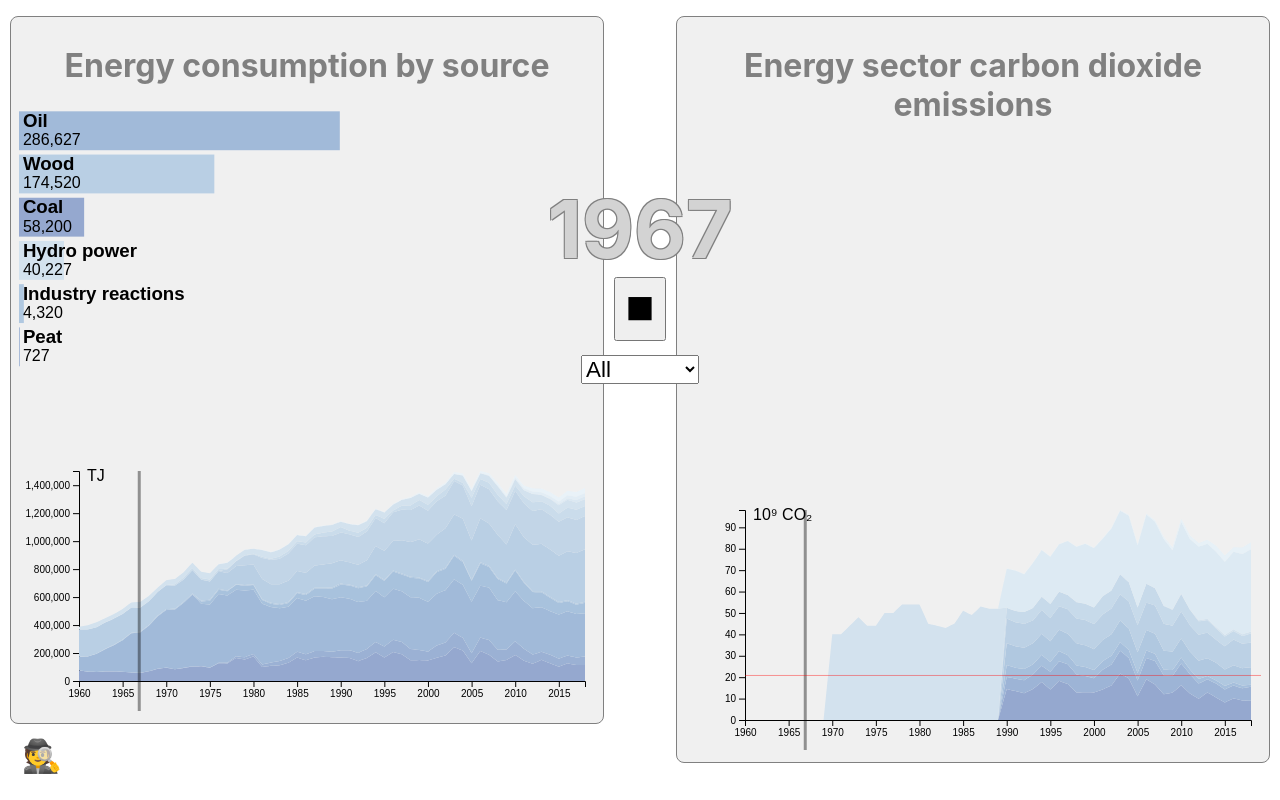
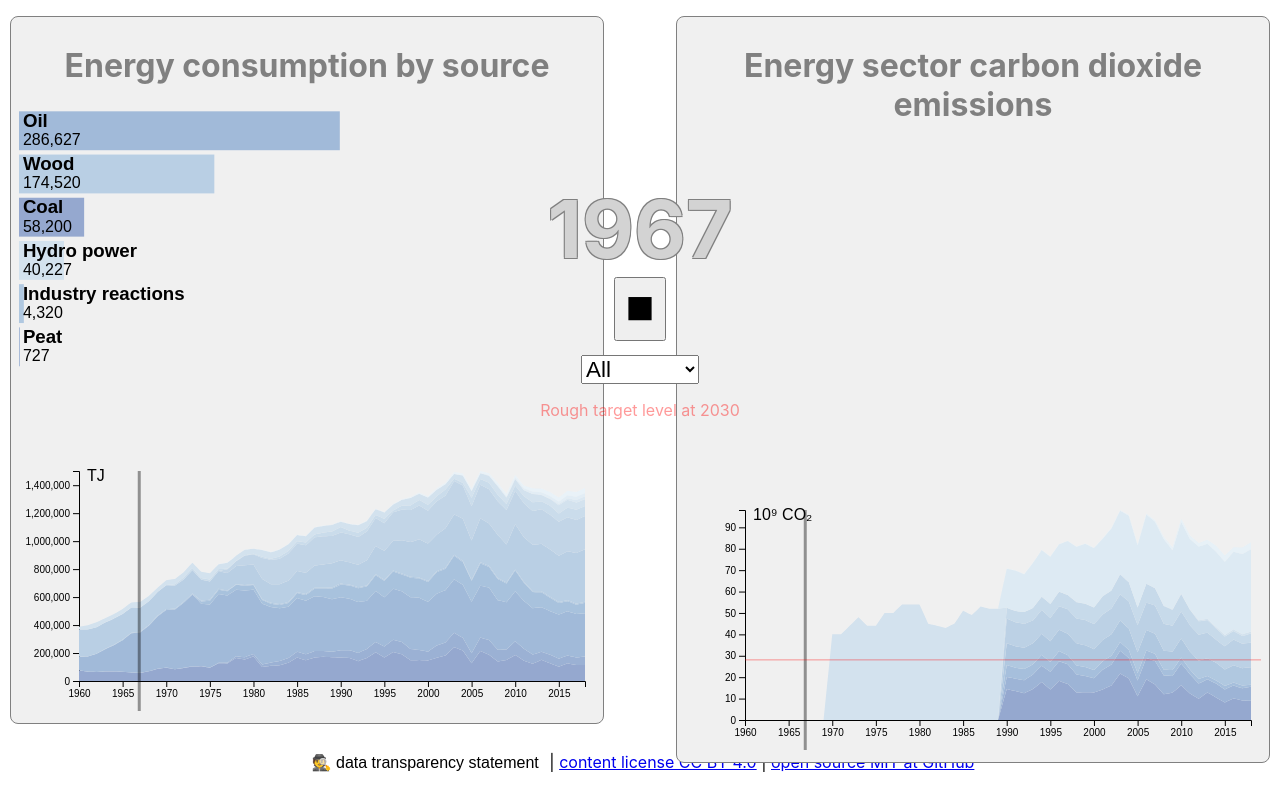
Before and after one commit to teemulehtinen/energy-in-finland-visualization, a React (Create React App) app: page / in a window 1280 px wide. Built offline with nearby package versions, Linux system fonts and the light colour scheme.

Commit message:
Add transparency statement, footer, and red level

```diff
--- a/package.json
+++ b/package.json
@@ -1,7 +1,7 @@
 {
   "name": "heating-visualization",
   "version": "0.1.0",
-  "homepage": "https://teemulehtinen.github.io/energy-in-finland-visualization/",
+  "homepage": ".",
   "private": true,
   "dependencies": {
     "@testing-library/jest-dom": "^5.11.5",
--- a/src/App.css
+++ b/src/App.css
@@ -54,9 +54,15 @@
 .Year select {
     font-size: 1.4em;
 }
+.red {
+    color: rgba(255, 0, 0, 0.4);
+}
+footer {
+    text-align: center;
+}
 .transparency {
     margin-top: 720px;
-    font-size: 2em;
+    font-size: 1em;
     background: none;
     border: none;
     cursor: pointer;
@@ -102,3 +108,25 @@
     font-weight: normal;
     font-size: 12pt;
 }
+
+.dialog-shadow {
+    position: absolute;
+    z-index: 500;
+    left: 0;
+    top: 0;
+    width: 100%;
+    height: 100%;
+    background: rgba(0, 0, 0, 0.2);
+}
+.dialog-box {
+    width: 50%;
+    margin: 3em auto;
+    border: 1px solid grey;
+    border-radius: 0.5em;
+    background: #f0f0f0;
+    padding: 0.5em 2em;
+}
+.dialog-close {
+    float: right;
+    margin-right: -1.8em;
+}
--- a/src/App.js
+++ b/src/App.js
@@ -9,10 +9,9 @@ import { names } from './data/names'
 import Year from './components/Year'
 import Timeline from './components/Timeline'
 import BarChartRace from './components/BarChartRace'
+import TransparencyDialog from './components/TransparencyDialog'
 
 const App = () => {
-
-    const target2030 = 0.4 * 52.6
 
   const interpolationSteps = 3
 
@@ -25,6 +24,8 @@ const App = () => {
   const [frame, setFrame] = useState(0)
   const [pause, setPause] = useState(false)
   const [filter, setFilter] = useState('all')
+  const [dialog, setDialog] = useState(false)
+  const [target, setTarget] = useState(0)
 
   useEffect(() => {
     csv('primaryenergy.csv', parseConsumptionRow).then(data => setRawConsumption(data))
@@ -33,15 +34,25 @@ const App = () => {
 
   useEffect(() => {
     if (rawConsumption.length > 0 && rawEmissions.length > 0) {
-            setConsumption(pickAndRank(rawConsumption, consumptionKeys[filter], interpolationSteps))
+      const consumption = pickAndRank(rawConsumption, consumptionKeys[filter], interpolationSteps)
       const years = [rawConsumption[0].date.getFullYear(), rawEmissions[0].date.getFullYear()]
-            setEmissions(pickAndRank(emissionsZeroYears(years[0], years[1]).concat(rawEmissions), emissionsKeys[filter], interpolationSteps))
+      const emissions = pickAndRank(emissionsZeroYears(years[0], years[1]).concat(rawEmissions), emissionsKeys[filter], interpolationSteps)
+      const level90 = emissions.length > 0 ? Object.entries(emissions[90].values).filter(p => p[0] !== 'date').reduce((s, p) => s + p[1], 0) : 0
+      setConsumption(consumption)
       setConsumptionColors(assignColors(consumptionKeys[filter]))
+      setEmissions(emissions)
       setEmissionColors(assignColors(emissionsKeys[filter]))
+      setTarget(0.4 * level90)
     }
   }, [rawConsumption, rawEmissions, filter])
 
+  const toggleDialog = ({target}) => {
+    setDialog(!dialog)
+    target.blur()
+  }
+
   return (
+    <div style={{position: 'relative', minHeight: '100%'}}>
       <div className="App">
         <div className="left column">
           <h1>Energy consumption by source</h1>
@@ -51,7 +62,7 @@ const App = () => {
         <div className="right column">
           <h1>Energy sector carbon dioxide emissions</h1>
           <BarChartRace data={emissions} frame={frame} setFrame={setFrame} pause={pause} names={names} colors={emissionColors} reverse={true}></BarChartRace>
-                <Timeline unit="10⁹ CO₂" data={emissions} frame={frame} setFrame={setFrame} keys={emissionsKeys[filter]} colors={emissionColors} target={target2030}></Timeline>
+          <Timeline unit="10⁹ CO₂" data={emissions} frame={frame} setFrame={setFrame} keys={emissionsKeys[filter]} colors={emissionColors} target={target}></Timeline>
         </div>
         <div className="center">
           <Year data={consumption} frame={frame} pause={pause} setPause={setPause} setFilter={setFilter}></Year>
@@ -61,8 +72,15 @@ const App = () => {
           {filter === 'electricity' &&
             <p>Excludes electricity from combined heat production.</p>
           }
+          <p className="red">Rough target level at 2030</p>
         </div>
-            <button className="transparency" title="Transparency Badge">🕵️</button>
+      </div>
+      <footer>
+        <button className="transparency" title="Transparency Badge" onClick={toggleDialog}>🕵️ data transparency statement</button>
+        &nbsp;| <a href="https://creativecommons.org/licenses/by/4.0/">content license CC BY 4.0</a>
+        &nbsp;| <a href="https://github.com/teemulehtinen/energy-in-finland-visualization">open source MIT at GitHub</a>
+      </footer>
+      <TransparencyDialog show={dialog} hide={() => setDialog(false)}></TransparencyDialog>
     </div>
   )
 }
--- /dev/null
+++ b/src/components/TransparencyDialog.js
@@ -0,0 +1,51 @@
+import React from 'react'
+
+const TransparencyDialog = ({show, hide}) => {
+
+  if (!show) {
+    return (
+      <></>
+    )
+  }
+  return (
+    <div className="dialog-shadow" onClick={() => hide()}>
+      <div className="dialog-box">
+        <button className="dialog-close" title="Close" onClick={() => hide()}>X</button>
+        <h3>Data Transparency Statement</h3>
+        <p>
+          <a href="https://www.stat.fi/index_en.html">Statistics Finland</a> publishes time series of
+          yearly primary energy consumption¹ by energy source from 1960 to 2018
+          and greenhouse gas, more specifically carbon dioxide (CO₂), emissions² by fuel from 1990 to 2018.
+          Statistics Finland works as a government established public authority which under review provides statistics for decision making and research.
+          One of their responsibilities is the annual national inventory report on greenhouse gases for United Nations Framework Convention on Climate Change.
+          The data collection for that is accepted as defined in national inventory system and carried out with the Finnish Environment Institute,
+          the Natural Resources Institute, and the VTT Technical Research Center of Finland. For energy consumption they collect data from
+          Finnish energy organisations and directly from industry. The data is as current as official statistics get.
+          It is updated yearly but lags 1-2 years behind.
+        </p>
+        <p>
+          <ol>
+            <li><a href="https://pxhopea2.stat.fi/sahkoiset_julkaisut/energia2019/html/engl0000.htm">1.1-5 Total energy consumption by energy source</a></li>
+            <li><a href="https://pxhopea2.stat.fi/sahkoiset_julkaisut/energia2019/html/engl0011.htm">12.3.1 Carbon dioxide emissions by fuels</a></li>
+          </ol>
+        </p>
+        <p>
+          * This visualization incorporates energy consumption data starting from 1960. However, emission data by fuels exists only since 1990.
+          Before that from 1970 we visualize just total emission level that is available in the data.
+        </p>
+        <p>
+          * For animation purposes we interpolate data points between years. Linear interpolation <strong>ignores seasonal variance inside each year</strong>
+          which would in reality display as pulsing change peaking every winter.
+        </p>
+        <p>
+          * The red level at the energy sector CO₂ emissions timeline marks 40% reduction from 1990 level. This is the minimum 2030 reduction goal set for whole EU
+          to meet Paris agreement. In practice, goals for individual countries are agreed separately and Finland's targets are more ambitious. Also the target
+          emission levels are already argued to be too high to meet the Paris climate goals. We will keep the overal 40% guideline here as the actual goals are
+          agreed inside different economical sectors.
+        </p>
+      </div>
+    </div>
+  )
+}
+
+export default TransparencyDialog
--- a/src/index.css
+++ b/src/index.css
@@ -11,3 +11,8 @@ code {
   font-family: source-code-pro, Menlo, Monaco, Consolas, 'Courier New',
     monospace;
 }
+
+html, body, #root {
+  height: 100%;
+  overflow: auto;
+}
```
Also changed, not shown: 21 other files (tests, documents, lock files or other folders). Lines whose indentation alone changed are shown as unchanged.
